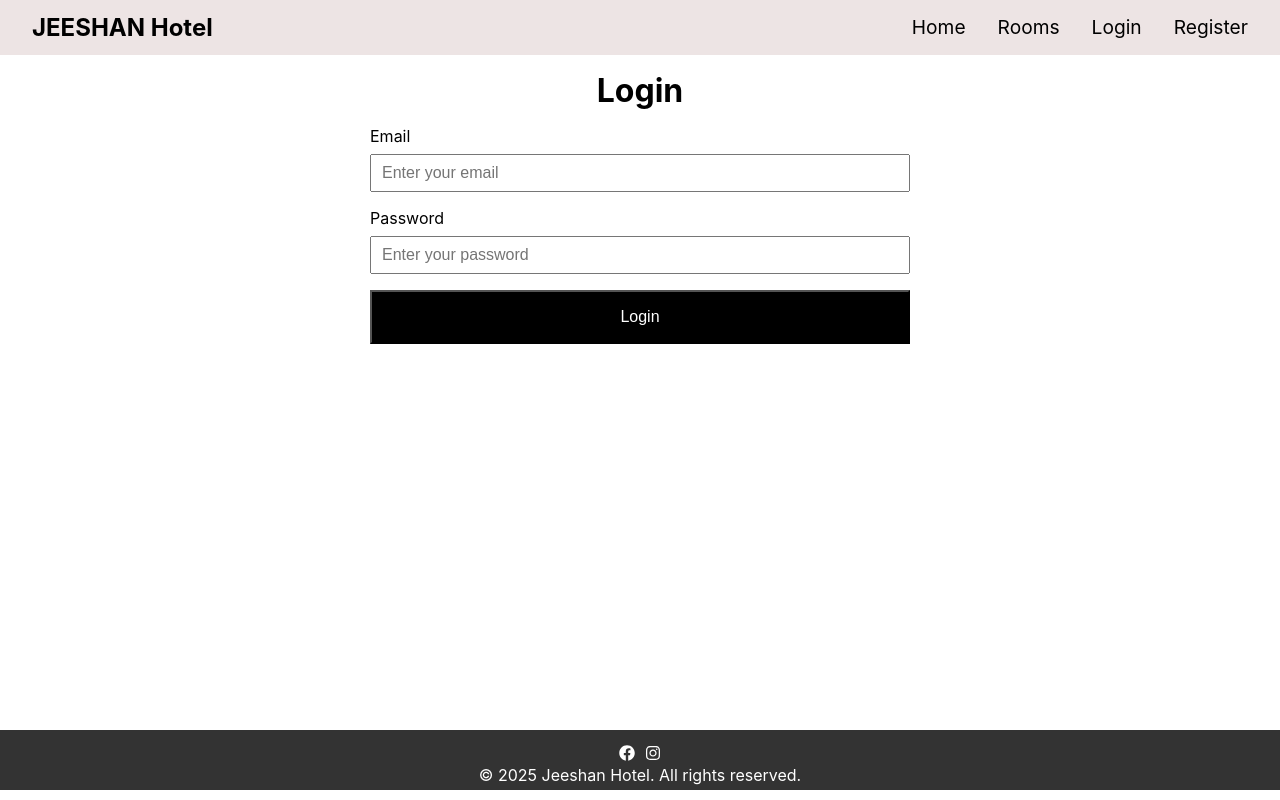
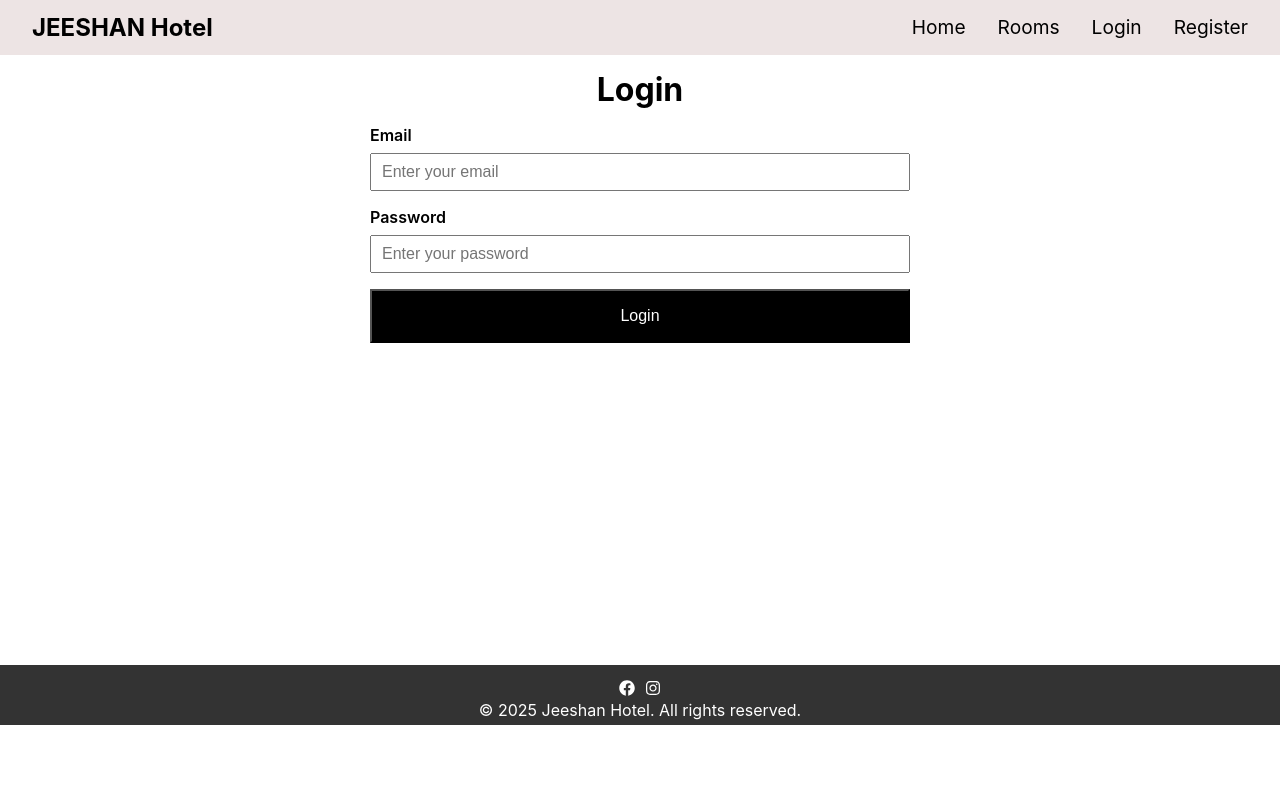
Before and after one commit to Yasindev46/hotelbooking, a React (Create React App) app: page /login in a window 1280 px wide. Built offline with nearby package versions, Linux system fonts and the light colour scheme.

Commit message:
css modified

```diff
--- a/src/App.css
+++ b/src/App.css
@@ -1,36 +1,39 @@
-*{
+* {
   margin: 0;
   padding: 0;
   box-sizing: border-box;
 }
-a{
+a {
   text-decoration: none;
   color: black;
 }
-.container{
+.container {
   width: 1200px;
   max-width: 90%;
   margin: 0 auto;
 }
-.text-header-center{
+.text-header-center {
   text-align: center;
   margin-top: 1rem;
-
 }
-.text-center{
+.text-center {
   text-align: center;
 }
-.form-wrapper{
+
+/* ========================================================================= */
+.form-wrapper {
   width: 540px;
   max-width: 100%;
   margin: 0 auto;
 
-  label{
+  label {
     display: block;
     margin-bottom: 0.5rem;
     margin-top: 1rem;
+    font-weight: 600;
   }
-  input,textarea{
+  input,
+  textarea {
     display: block;
     width: 100%;
     padding: 0.5rem 0rem;
@@ -38,7 +41,7 @@ a{
     font-size: 1rem;
   }
 
-  button{
+  button {
     display: block;
     width: 100%;
     background-color: black;
@@ -48,17 +51,18 @@ a{
     font-size: 1rem;
   }
 }
-.room-item{
+.room-item {
   display: block;
   padding: 0.5rem 2rem;
   margin: 1rem;
-  box-shadow: 2px 2px 10px black;
   text-align: center;
 
-  p,h3,h2{
-    margin:15px 0px;
+  p,
+  h3,
+  h2 {
+    margin: 15px 0px;
   }
-  button{
+  button {
     border: none;
     font-size: 1rem;
     display: inline-block;
@@ -71,42 +75,47 @@ a{
     /* border-radius: 15px; */
   }
 }
-.img-center{
+.img-center {
   width: 100%;
   height: 70vh;
 }
-.rooms-container{
+/* ========================================================================= */
+.rooms-container {
+  max-width: 1450px;
   padding: 15px;
-}
-.rooms-content{
-
+  .rooms-content {
     display: flex;
     margin-top: 20px;
     justify-content: space-between;
   }
-.roomlist-container{
-  .room-box{
+}
+/* ========================================================================= */
+.roomlist-container {
+  min-height: 500px;
+  .room-box {
     width: 400px;
     height: 250px;
     margin: 15px;
-    img{
+    img {
       width: 100%;
     }
   }
 }
-.table-container{
-  width: 100%;
-  overflow-x: auto;
+
+/* ========================================================================= */
+.bookings-container {
+  min-height: 600px;
+  padding: 15px;
+
+  table {
     margin-top: 2rem;
-}
-
-table{
     width: 100%;
     border-collapse: collapse;
     margin-bottom: 1rem;
   }
 
-th, td{
+  th,
+  td {
     padding: 1rem;
     text-align: left;
     border-bottom: 1px solid #ddd;
@@ -121,15 +130,26 @@ th, td{
       border-radius: 5px;
     }
   }
-
-th{
+  th {
     background-color: #f2f2f2;
   }
-
-tr:hover{
+  tr:hover {
     background-color: #f5f5f5;
   }
+}
 
-.delete-button:hover {
-  background-color: darkred;
+/* ========================================================================= */
+.create-container,
+.bookroom-container,
+.home-container,
+.room-container,
+.success-container,
+.login-container,
+.register-container
+ {
+  width: 1200px;
+  max-width: 90%;
+  min-height: 600px;
+  margin: 0 auto;
+  padding: 15px;
 }
--- a/src/components/Header/Header.css
+++ b/src/components/Header/Header.css
@@ -31,4 +31,5 @@ nav a:hover{
     background-color:  #333;
     /* padding:0px 2px;  */
     color: white;
+    opacity: 0.8;
 }
--- a/src/pages/Bookings/Allbookings.jsx
+++ b/src/pages/Bookings/Allbookings.jsx
@@ -41,7 +41,7 @@ const handleDelete = (id) => {
 
 
 return (
-    <div>
+    <div className="bookings-container">
         <h1 className="text-center">All Bookings</h1>
         <table>
             <thead>
--- a/src/pages/Bookings/Bookroom.jsx
+++ b/src/pages/Bookings/Bookroom.jsx
@@ -60,14 +60,14 @@ const Bookroom = () => {
     email,
     checkinDate,
     checkoutDate,
-    confirmed:false
+    confirmed:true
 }
     dispatch(createBooking(dataToSubmit))
   };
 
   return (
     <div className="bookroom-container">
-      <h1 className="text-header-center">Book Now</h1>
+      <h1 className="text-center">Book Now</h1>
 
       <div className="form-wrapper">
         <form action="" onSubmit={handleSubmit}>
--- a/src/pages/Footer/Footer.css
+++ b/src/pages/Footer/Footer.css
@@ -4,8 +4,8 @@
     padding: 5px 0;
     text-align: center;
     margin: 10px 0px;
-    position: absolute;
-    bottom: 0px;
+    /* position: absolute;
+    bottom: 0px; */
     width: 100%;
 }
 
--- a/src/pages/Login/Login.jsx
+++ b/src/pages/Login/Login.jsx
@@ -35,7 +35,7 @@ const Login = () => {
     },[dispatch,isSuccess,user,navigate])
   return (
     <div className='login-container'>
-      <h1 className='text-header-center'>Login</h1>
+      <h1 className='text-center'>Login</h1>
       <div className='form-wrapper'>
         <form action="" onSubmit={handleSubmit}>
           <div className="input-group">
--- a/src/pages/Register/Register.jsx
+++ b/src/pages/Register/Register.jsx
@@ -39,7 +39,7 @@ const Register = () => {
   }, [user, navigate, isSuccess, dispatch]);
   return (
     <div className="register-container">
-      <h1 className="text-header-center">Register </h1>
+      <h1 className="text-center">Register </h1>
       <div className="form-wrapper">
         <form action="" onSubmit={handleSubmit}>
           <div className="input-group">
--- a/src/pages/Register/Success.jsx
+++ b/src/pages/Register/Success.jsx
@@ -2,7 +2,7 @@ import React from 'react';
 
 const Success = () => {
   return (
-    <div>
+    <div className='success-container'>
      <h2 className="text-header-center" >Room booked successfully.</h2>
     </div>
   );
--- a/src/pages/manage/Createroom.jsx
+++ b/src/pages/manage/Createroom.jsx
@@ -39,7 +39,7 @@ const handleSubmit=async(e)=>{
 }
   return (
     <div className='create-container'>
-        <h1 className='text-header-center'>Create Room</h1>
+        <h1 className='text-center'>Create Room</h1>
         <div className='form-wrapper'>
         <form action="" onSubmit={handleSubmit}>
           <div className="input-group">
--- a/src/pages/manage/Editroom.jsx
+++ b/src/pages/manage/Editroom.jsx
@@ -55,7 +55,6 @@ const Editroom = () => {
           const { roomNumbers, ...rest } = data;
           const roomMap = roomNumbers.map((item) => item.number);
           const roomString = roomMap.join(",");
-          console.log("===>", roomString);
           setFromData({ ...rest, roomNumbers: roomString });
         }
       } catch (error) {
@@ -66,8 +65,8 @@ const Editroom = () => {
   }, []);
 
   return (
-    <div>
-      <h1 className="text-header-center">Edit room</h1>
+    <div className="room-container">
+      <h1 className="text-center">Edit room</h1>
       <div className="form-wrapper">
         <form action="" onSubmit={handleSubmit}>
           <div className="input-group">
--- a/src/pages/manage/Room.jsx
+++ b/src/pages/manage/Room.jsx
@@ -41,12 +41,11 @@ const Room = () => {
   }, []);
   return (
     <div className="room-container">
-      <h1 className="text-header-center">Room</h1>
+      <h1 className="text-center">Room</h1>
       <div className="room-item">
         {room ? (
           <>
             {" "}
-            {/* <img src="/room.webp" alt="" className="img-center" /> */}
             <Carousel/>
             <h2 className="text-center">{room.name}</h2>
             <p>{room.desc}</p>
--- a/src/pages/manage/Rooms.jsx
+++ b/src/pages/manage/Rooms.jsx
@@ -21,7 +21,7 @@ const Rooms = () => {
 
   return (
     <div className="rooms-container">
-      <h1 className="text-header-center">Rooms</h1>
+      <h1 className="text-center">Rooms</h1>
     <div className="rooms-content">
       {rooms.length > 0 &&
         rooms.map((item) => {
```
Lines whose indentation alone changed are shown as unchanged.
